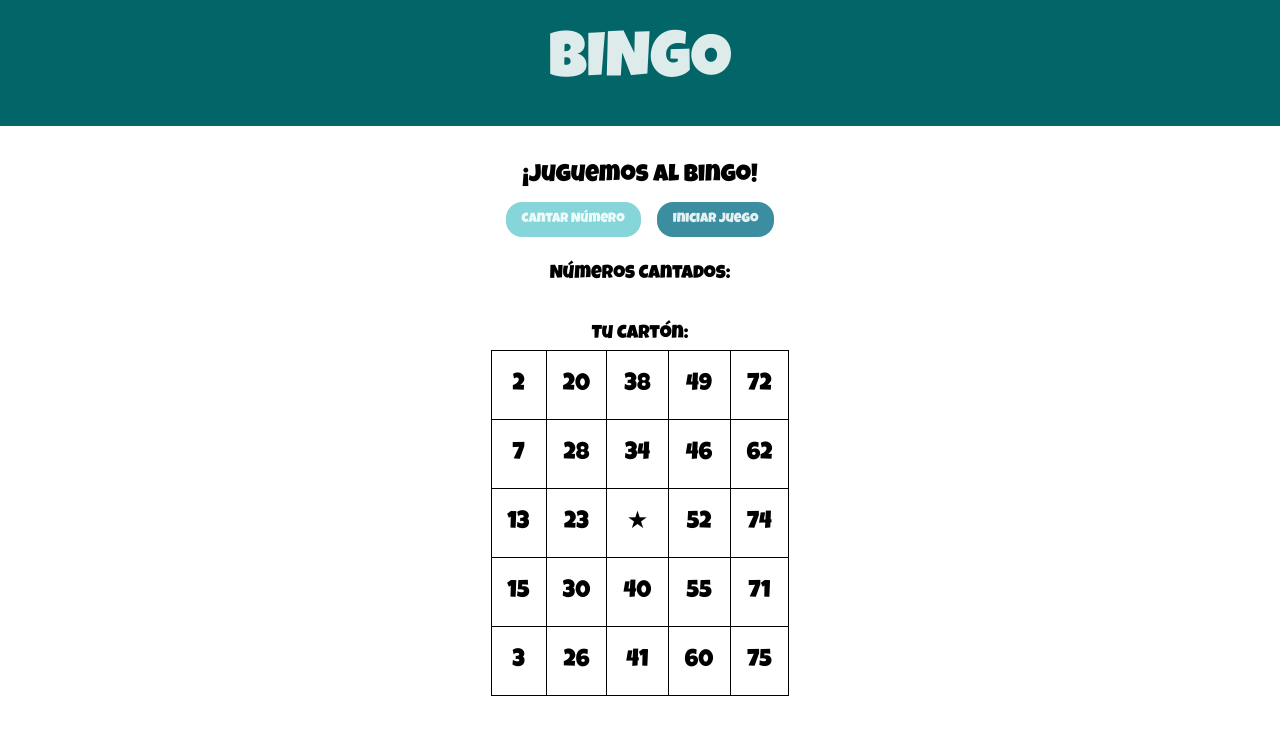
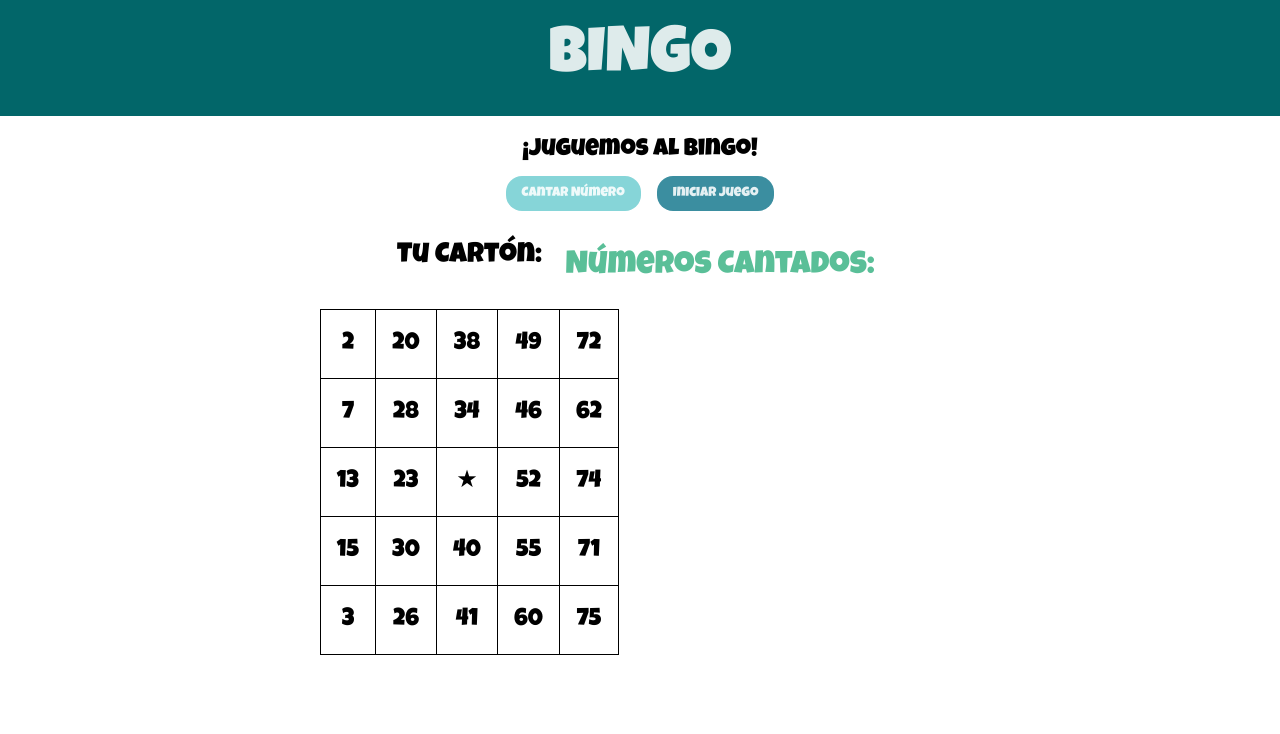
Before and after one commit to GiraMorales/Proyecto12, a React (Vite) app in the folder React/: page /bingo in a window 1280 px wide. Shown: the top 734 px of the page. Built offline with nearby package versions, Linux system fonts and the light colour scheme.

Commit message:
maquetarjuego y pagina ganador

```diff
--- a/React/src/Components/Header/Header.css
+++ b/React/src/Components/Header/Header.css
@@ -4,7 +4,7 @@
 
 .header {
   background-color: var(--pjg-color-5);
-  padding: 15px;
+  padding: 10px;
   text-align: center;
   color: var(--pjg-color-6);
 }
--- a/React/src/index.css
+++ b/React/src/index.css
@@ -27,6 +27,7 @@
   --pjg-size-3: 2rem;
   --pjg-size-4: 2.5rem;
   --pjg-size-5: 2rem;
+  --pjg-size-5: 3rem;
 
   font-synthesis: none;
   text-rendering: optimizeLegibility;
--- a/React/src/pages/Ganador/Ganador.css
+++ b/React/src/pages/Ganador/Ganador.css
@@ -0,0 +1,32 @@
+.ganador {
+  text-align: center;
+  padding: var(--pjg-size-3);
+  animation: aparecer 1s ease-in;
+}
+
+.ganador h1 {
+  font-size: var(--pjg-size-3);
+  color: var(--pjg-color-3);
+}
+
+.btn-volver {
+  display: inline-block;
+  margin-top: var(--pjg-size-2);
+  padding: var(--pjg-size-1) var(--pjg-size-2);
+  background-color: var(--pjg-color-2);
+  color: var(--pjg-color-6);
+  text-decoration: none;
+  border-radius: var(--pjg-size-1);
+  font-size: var(--pjg-size-2);
+}
+
+@keyframes aparecer {
+  from {
+    opacity: 0;
+    transform: scale(0.9);
+  }
+  to {
+    opacity: 1;
+    transform: scale(1);
+  }
+}
--- a/React/src/pages/Ganador/Ganador.jsx
+++ b/React/src/pages/Ganador/Ganador.jsx
@@ -1,7 +1,17 @@
+// src/pages/Ganador/Ganador.jsx
+import { Link } from 'react-router-dom';
 import './Ganador.css';
 
 const Ganador = () => {
-  return <div className='ganador'></div>;
+  return (
+    <div className='ganador'>
+      <h1>🎉 ¡BINGO! 🎉</h1>
+      <p>¡Felicidades, has ganado!</p>
+      <Link to='/' className='btn-volver'>
+        Volver al inicio
+      </Link>
+    </div>
+  );
 };
 
 export default Ganador;
--- a/React/src/pages/Juego/Juego.css
+++ b/React/src/pages/Juego/Juego.css
@@ -1,5 +1,5 @@
 .juego {
-  padding: var(--pjg-size-3);
+  padding: var(--pjg-size-1);
   text-align: center;
 }
 
@@ -21,14 +21,17 @@
 }
 
 .numeros-cantados {
-  margin: var(--pjg-size-1) 0;
+  margin: var(--pjg-size-2) 5rem;
 }
 
 .lista-numeros {
   display: flex;
   flex-wrap: wrap;
-  gap: 0.4rem;
+  gap: var(--pjg-size-2);
   justify-content: center;
+  position: absolute;
+  right: 20rem;
+  width: 30rem;
 }
 
 .numero {
@@ -43,8 +46,13 @@
 }
 
 .carton {
-  margin-top: var(--pjg-size-3);
-  margin-bottom: var(--pjg-size-1);
+  margin-top: var(--pjg-size-1);
+  gap: var(--pjg-size-3);
+  margin-left: var(--pjg-size-6);
+  position: absolute;
+  left: 20rem;
+  display: flex;
+  flex-direction: column;
 }
 
 .carton table {
@@ -65,3 +73,31 @@
   background-color: var(--pjg-color-3);
   color: var(--pjg-color-6);
 }
+
+.numeros-carton {
+  display: flex;
+  flex-direction: row-reverse;
+  justify-content: center;
+  font-size: var(--pjg-size-2);
+}
+
+.titulo-numeros {
+  display: flex;
+  margin-bottom: var(--pjg-size-2);
+  width: 100%;
+  display: flex;
+  flex-wrap: wrap;
+  gap: var(--pjg-size-1);
+  justify-content: center;
+  position: absolute;
+  right: 20rem;
+  width: 30rem;
+  font-size: var(--pjg-size-2);
+}
+
+.titulo-numeros h3 {
+  width: 100%;
+  text-align: center;
+  font-size: var(--pjg-size-3);
+  color: var(--pjg-color-3);
+}
--- a/React/src/pages/Juego/Juego.jsx
+++ b/React/src/pages/Juego/Juego.jsx
@@ -5,8 +5,10 @@ import {
   initialState
 } from '../../Reducers/GameReducer/gameReducer';
 import { useBingoCarton } from '../../Hooks/useBingoCarton/useBingoCarton';
+import { useNavigate } from 'react-router-dom';
 
 const Juego = () => {
+  const navigate = useNavigate();
   const [state, dispatch] = useReducer(gameReducer, initialState);
   const { carton } = useBingoCarton();
 
@@ -21,6 +23,14 @@ const Juego = () => {
 
     if (state.numerosCantados.length < 75) {
       dispatch({ type: 'CANTAR_NUMERO', payload: numero });
+
+      // Chequeo de ganador (delay opcional para que el número se vea primero)
+      setTimeout(() => {
+        if (hayBingo(carton, [...state.numerosCantados, numero])) {
+          dispatch({ type: 'TERMINAR_JUEGO' });
+          navigate('/ganador');
+        }
+      }, 300); // espera 300ms para que se vea el número nuevo marcado
     }
   };
 
@@ -42,10 +52,11 @@ const Juego = () => {
       >
         Iniciar Juego
       </button>
-
+      <div className='numeros-carton'>
         <div className='numeros-cantados'>
+          <div className='titulo-numeros'>
             <h3>Números Cantados:</h3>
-        <div className='lista-numeros'>
+            <div className='lista-numeros'> </div>
             {state.numerosCantados.map((n, i) => (
               <span key={i} className='numero'>
                 {n}
@@ -53,7 +64,6 @@ const Juego = () => {
             ))}
           </div>
         </div>
-
         <div className='carton'>
           <h3>Tu Cartón:</h3>
           <table>
@@ -73,7 +83,8 @@ const Juego = () => {
                 </tr>
               ))}
             </tbody>
-        </table>
+          </table>{' '}
+        </div>
       </div>
     </div>
   );
```
Lines whose indentation alone changed are shown as unchanged.
